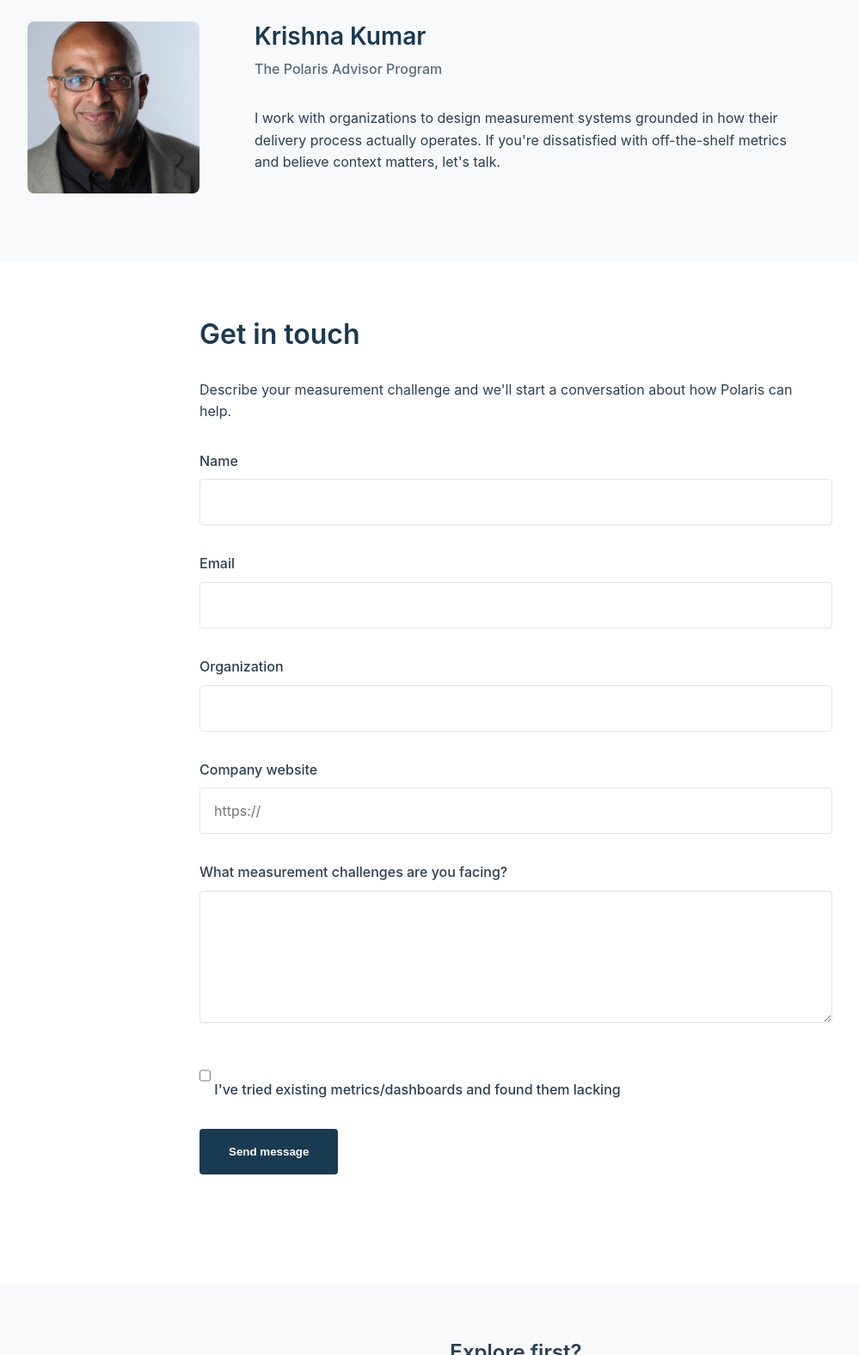
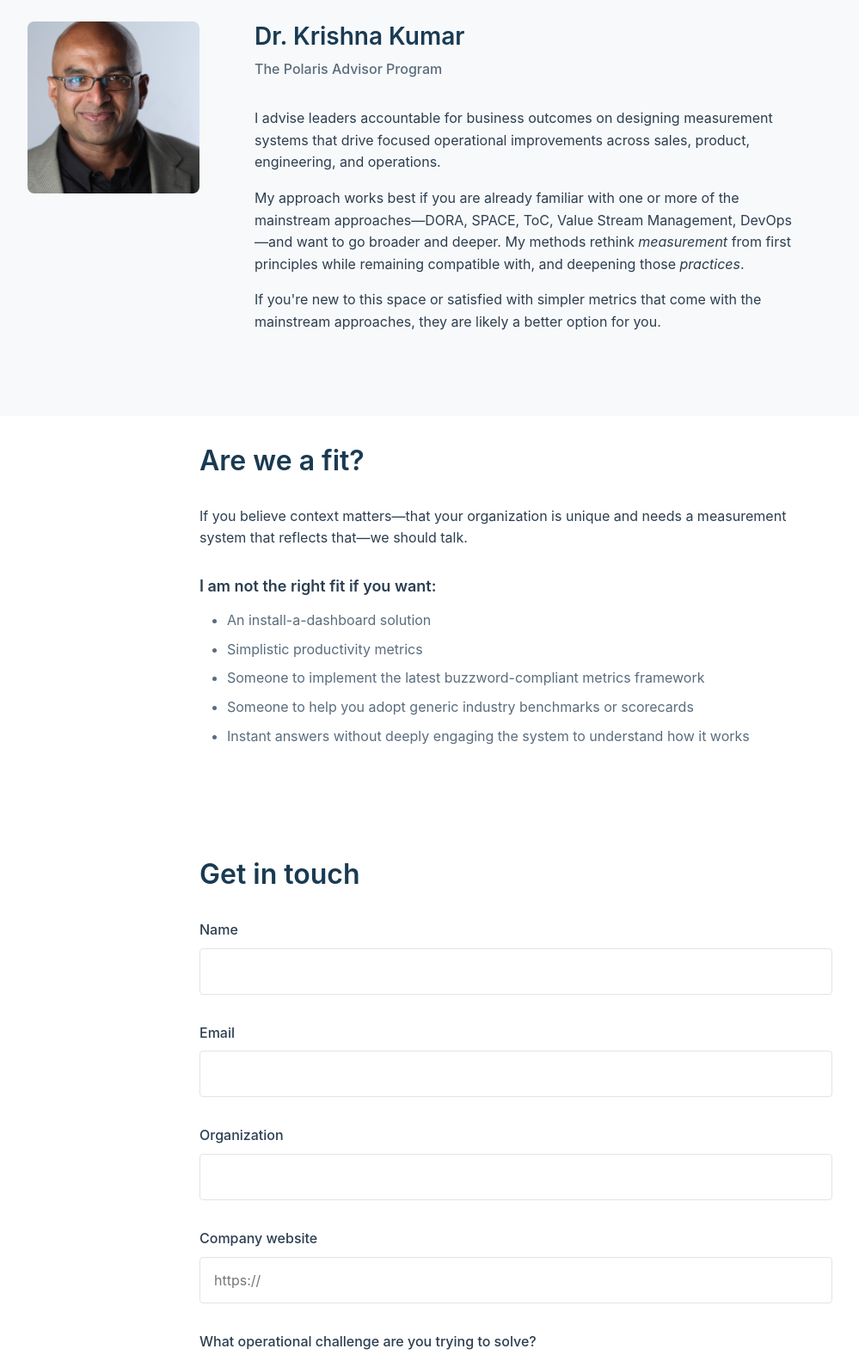
Before and after one commit to polarisadvisor/polarisadvisor, an Eleventy site: page v1/src/contact.md in a window 1280 px wide. Shown: the part 260-1836 px from the top of the page at 86% size, without its empty margins (40-1039 px from the left). Built offline with nearby package versions, Linux system fonts and the light colour scheme; Eleventy itself is replaced by a stand-in of ours; files that its build step writes are made by us from their sources.

Commit message:
Streamlined contact form.

```diff
--- a/v1/src/contact.md
+++ b/v1/src/contact.md
@@ -12,20 +12,37 @@ description: Start a measurement conversation with Polaris Advisor. Let's discus
       <div class="advisor-profile">
         <img src="{{ '/assets/images/krishna-kumar.jpg' | url }}" alt="Krishna Kumar" class="advisor-photo">
         <div class="advisor-info">
-          <h2>Krishna Kumar</h2>
+          <h2>Dr. Krishna Kumar</h2>
           <p class="advisor-title">The Polaris Advisor Program</p>
-          <p>I work with organizations to design measurement systems grounded in how their delivery process actually operates. If you're dissatisfied with off-the-shelf metrics and believe context matters, let's talk.</p>
+          <p>I advise leaders accountable for business outcomes on designing measurement systems that drive focused operational improvements across sales, product, engineering, and operations.</p>
+          <p>My approach works best if you are already familiar with one or more of the mainstream approaches—DORA, SPACE, ToC, Value Stream Management, DevOps—and want to go broader and deeper. My methods rethink <em>measurement</em> from first principles while remaining compatible with, and deepening those <em>practices</em>.</p>
+          <p>If you're new to this space or satisfied with simpler metrics that come with the mainstream approaches, they are likely a better option for you.</p>
+
         </div>
       </div>
     </div>
   </div>
 </section>
 
+<section class="qualifier">
+  <div class="container-narrow">
+    <h2>Are we a fit?</h2>
+    <p>If you believe context matters—that your organization is unique and needs a measurement system that reflects that—we should talk.</p>
+
+    <h3>I am not the right fit if you want:</h3>
+    <ul>
+      <li>An install-a-dashboard solution</li>
+      <li>Simplistic productivity metrics</li>
+      <li>Someone to implement the latest buzzword-compliant metrics framework</li>
+      <li>Someone to help you adopt generic industry benchmarks or scorecards</li>
+      <li>Instant answers without deeply engaging the system to understand how it works</li>
+    </ul>
+  </div>
+</section>
+
 <section class="contact-form-section">
   <div class="container-narrow">
     <h2>Get in touch</h2>
-    <p>Describe your measurement challenge and we'll start a conversation about how Polaris can help.</p>
-
     <form class="contact-form" action="https://formspree.io/f/xnjbqkkr" method="POST">
       <div class="form-group">
         <label for="name">Name</label>
@@ -48,14 +65,14 @@ description: Start a measurement conversation with Polaris Advisor. Let's discus
       </div>
 
       <div class="form-group">
-        <label for="challenge">What measurement challenges are you facing?</label>
+        <label for="challenge">What operational challenge are you trying to solve?</label>
         <textarea id="challenge" name="challenge" rows="6" required></textarea>
       </div>
 
       <div class="form-group">
         <label class="checkbox-label">
           <input type="checkbox" name="tried-dashboards" value="yes">
-          I've tried existing metrics/dashboards and found them lacking
+          'I've improved operations but my measurements don't show it'
         </label>
       </div>
 
--- a/v1/src/css/style.css
+++ b/v1/src/css/style.css
@@ -287,7 +287,7 @@ main {
 }
 
 section {
-  padding: var(--spacing-lg) 0;
+  padding: var(--spacing-md) 0;
 }
 
 /* ==================== Hero Section ==================== */
@@ -579,7 +579,7 @@ section {
   color: var(--color-text);
 }
 
-.form-group input,
+.form-group input:not([type="checkbox"]),
 .form-group textarea {
   width: 100%;
   padding: 1rem;
@@ -591,7 +591,7 @@ section {
   min-height: 44px;
 }
 
-.form-group input:focus,
+.form-group input:not([type="checkbox"]):focus,
 .form-group textarea:focus {
   outline: none;
   border-color: var(--color-accent);
@@ -613,6 +613,8 @@ section {
 .checkbox-label input[type="checkbox"] {
   width: auto;
   cursor: pointer;
+  flex-shrink: 0;
+  margin: 0;
 }
 
 .contact-alternative {
```
Also changed, not shown: v1/src/index.md (+0 -18 lines).
